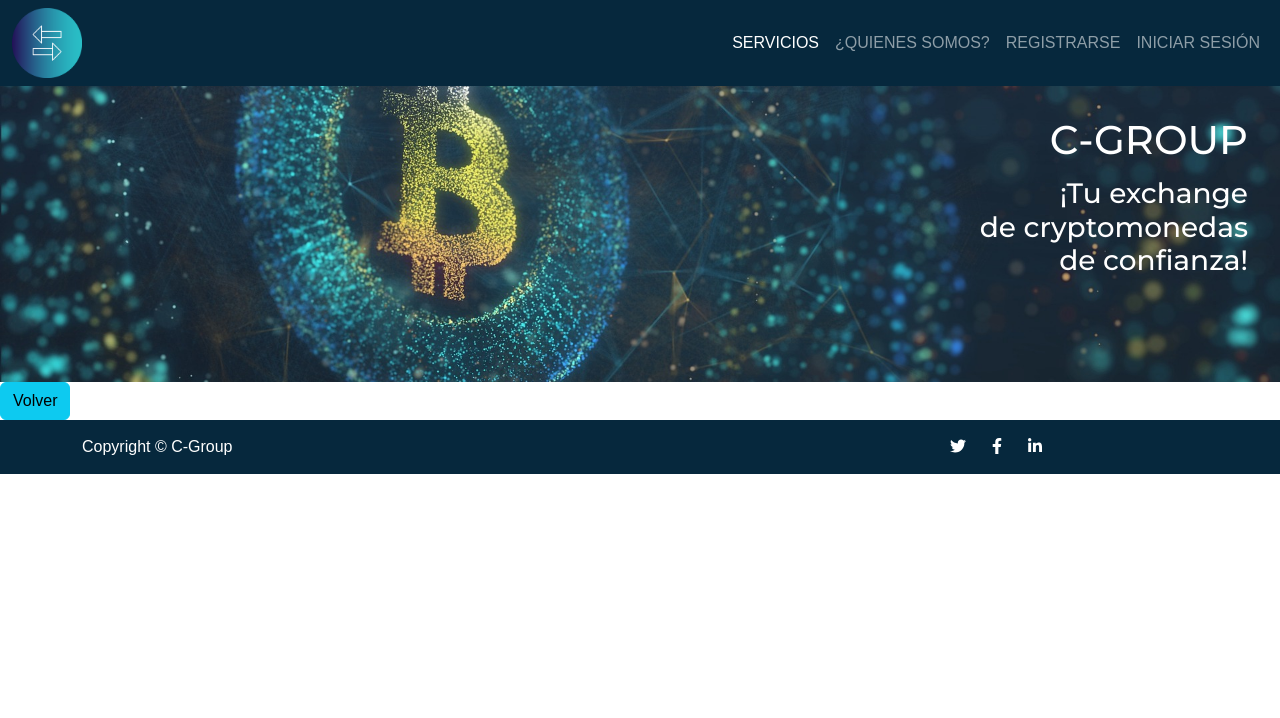
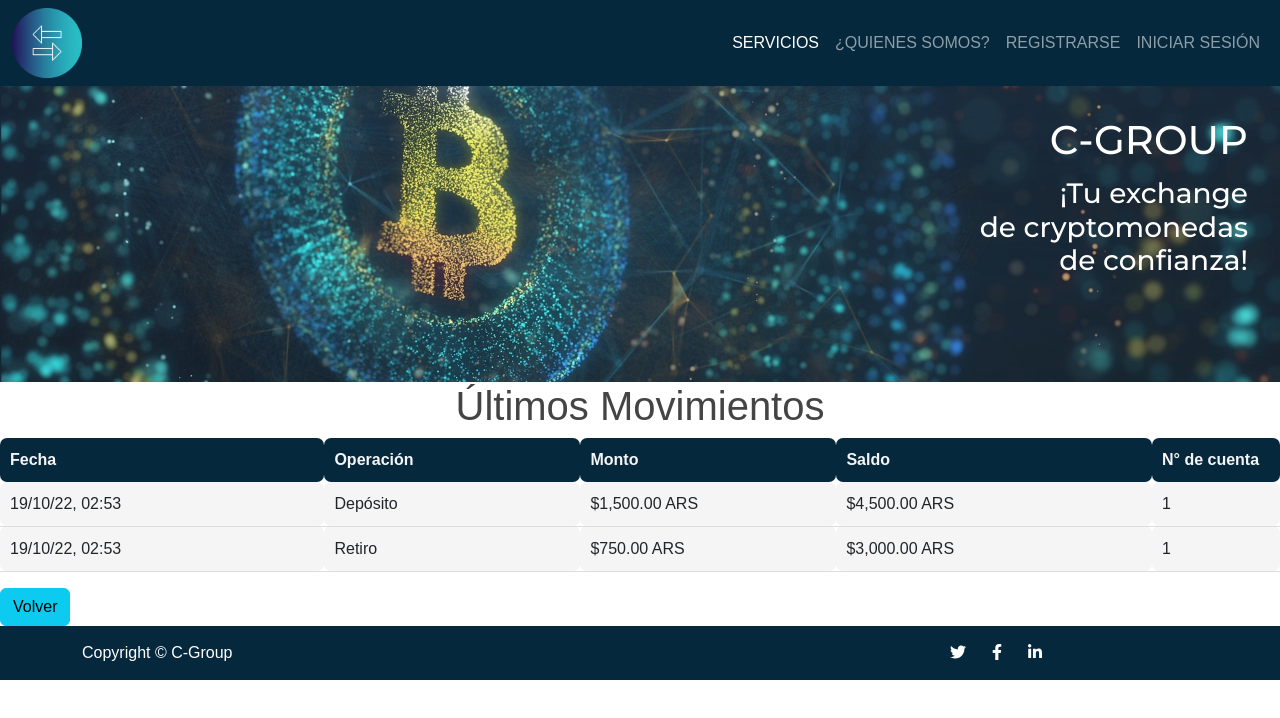
Before and after one commit to pilCbaNet/fsnet3-team3, an Angular app in the folder CryptoExchange/: page /movimientos/ARS in a window 1280 px wide. Shown: the top 718 px of the page. Built offline with nearby package versions, Linux system fonts and the light colour scheme; data requests are answered from the project's data file.

Commit message:
Ahora últimos movimientos está dividido en ARS/BTC

```diff
--- a/CryptoExchange/db.json
+++ b/CryptoExchange/db.json
@@ -95,7 +95,7 @@
       "monto": 1500.00,
       "numeroDeCuenta": 1,
       "saldo": 4500.00,
-      "detalle": "/movimientos/4",
+      "detalle": "/detalles/4",
       "moneda": "ARS",
       "comprobante": "004",
       "concepto": "Varios"
@@ -106,7 +106,7 @@
       "monto": 17.00,
       "numeroDeCuenta": 2,
       "saldo": 30.00,
-      "detalle": "/movimientos/3",
+      "detalle": "/detalles/3",
       "moneda": "BTC",
       "comprobante": "003",
       "concepto": "Varios"
@@ -117,7 +117,7 @@
       "monto": 750.00,
       "numeroDeCuenta": 1,
       "saldo": 3000.00,
-      "detalle": "/movimientos/2",
+      "detalle": "/detalles/2",
       "moneda": "ARS",
       "comprobante": "002",
       "concepto": "Varios"
@@ -128,7 +128,7 @@
       "monto": 13.00,
       "numeroDeCuenta": 2,
       "saldo": 10.00,
-      "detalle": "/movimientos/1",
+      "detalle": "/detalles/1",
       "moneda": "BTC",
       "comprobante": "001",
       "concepto": "Varios"
@@ -145,5 +145,56 @@
   "cuenta": "BTC",
   "saldo": "30.00"
 }
+  ],
+  "movimientosEnARS":[
+    {
+      "id": 1,
+      "operacion": "Depósito",
+      "monto": 1500.00,
+      "numeroDeCuenta": 1,
+      "saldo": 4500.00,
+      "detalle": "/detalles/0",
+      "moneda": "ARS",
+      "comprobante": "004",
+      "concepto": "Varios"
+    },
+    {
+      "id": 2,
+      "operacion": "Retiro",
+      "monto": 750.00,
+      "numeroDeCuenta": 1,
+      "saldo": 3000.00,
+      "detalle": "/detalles/2",
+      "moneda": "ARS",
+      "comprobante": "002",
+      "concepto": "Varios"
+    }
+
+  ],
+  "movimientosEnBTC":[
+
+    {
+      "id": 2,
+      "operacion": "Depósito",
+      "monto": 17.00,
+      "numeroDeCuenta": 2,
+      "saldo": 27.00,
+      "detalle": "/detalles/1",
+      "moneda": "BTC",
+      "comprobante": "003",
+      "concepto": "Varios"
+    },
+
+    {
+      "id": 4,
+      "operacion": "Retiro",
+      "monto": 13.00,
+      "numeroDeCuenta": 2,
+      "saldo": 10.00,
+      "detalle": "/detalles/3",
+      "moneda": "BTC",
+      "comprobante": "001",
+      "concepto": "Varios"
+    }
   ]
 }
--- a/CryptoExchange/src/app/app-routing.module.ts
+++ b/CryptoExchange/src/app/app-routing.module.ts
@@ -19,8 +19,8 @@ const routes: Routes = [
   { path: 'login', component: LoginComponent },
   { path: 'signup', component: SignupComponent },
   { path: 'dashboard', component: DashboardComponent },
-  { path: 'movimientos', component: MovimientosComponent },
-  { path: 'movimientos/:movimiento', component: DetallesMovimientosComponent },
+  { path: 'movimientos/:moneda', component: MovimientosComponent },
+  { path: 'detalles/:movimiento', component: DetallesMovimientosComponent },
   { path: '', redirectTo: '/home', pathMatch: 'full' },
   { path: '**', component: NotFoundComponent }
 ];
--- a/CryptoExchange/src/app/pages/dashboard/dashboard.component.html
+++ b/CryptoExchange/src/app/pages/dashboard/dashboard.component.html
@@ -8,7 +8,7 @@
         </div>
         <div class="card-body">
           <h5><i class="bi bi-currency-dollar"></i>{{ saldos[0].saldo }}</h5>
-          <a href="/movimientos" routerLink="/movimientos" class="btn btn-info"
+          <a href="/movimientos" [routerLink]="['/movimientos','ARS']" class="btn btn-info"
             >Últimos movimientos</a
           >
         </div>
@@ -26,7 +26,7 @@
           <h5><i class="bi bi-currency-bitcoin"></i>{{ saldos[1].saldo }}</h5>
           <a
             href="/movimientos"
-            routerLink="/movimientos"
+            [routerLink]="['/movimientos', 'BTC']"
             class="btn btn-info"
             style="--bs-btn-color: black"
             >Últimos movimientos</a
--- a/CryptoExchange/src/app/pages/detalles-movimientos/detalles-movimientos.component.html
+++ b/CryptoExchange/src/app/pages/detalles-movimientos/detalles-movimientos.component.html
@@ -1,10 +1,10 @@
 <div [ngSwitch]="movimiento">
-  <h1 *ngSwitchCase="1">Detalles del movimiento</h1>
-  <table *ngSwitchCase="1" class="container">
+  <h1 *ngSwitchCase="3">Detalles del movimiento</h1>
+  <table *ngSwitchCase="3" class="container">
     <thead>
       <th colspan="2">
-        Caja de ahorro en {{ movimientos[3].moneda }} ({{
-          movimientos[3].numeroDeCuenta
+        Caja de ahorro en {{ movimientosEnBTC[1].moneda }} ({{
+          movimientosEnBTC[1].numeroDeCuenta
         }})
       </th>
     </thead>
@@ -12,20 +12,20 @@
       <tr>
         <td><strong>Monto</strong></td>
         <td>
-          {{ movimientos[3].monto | currency }} {{ movimientos[3].moneda }}
+          {{ movimientosEnBTC[1].monto | currency }} {{ movimientosEnBTC[1].moneda }}
         </td>
       </tr>
       <tr>
         <td><strong>N° de comprobante</strong></td>
-        <td>{{ movimientos[3].comprobante }}</td>
+        <td>{{ movimientosEnBTC[1].comprobante }}</td>
       </tr>
       <tr>
         <td><strong>Concepto</strong></td>
-        <td>{{ movimientos[3].concepto }}</td>
+        <td>{{ movimientosEnBTC[1].concepto }}</td>
       </tr>
       <tr>
         <td><strong>Descripción</strong></td>
-        <td>{{ movimientos[3].operacion }}</td>
+        <td>{{ movimientosEnBTC[1].operacion }}</td>
       </tr>
       <tr>
         <td><strong>Fecha</strong></td>
@@ -33,6 +33,7 @@
       </tr>
     </tbody>
   </table>
+  <a *ngSwitchCase="3" [routerLink]="['/movimientos', 'BTC']" class="btn btn-info ">Volver</a>
 </div>
 
 <div [ngSwitch]="movimiento">
@@ -40,8 +41,8 @@
   <table *ngSwitchCase="2" class="container">
     <thead>
       <th colspan="2">
-        Caja de ahorro en {{ movimientos[2].moneda }} ({{
-          movimientos[2].numeroDeCuenta
+        Caja de ahorro en {{ movimientosEnARS[1].moneda }} ({{
+          movimientosEnARS[1].numeroDeCuenta
         }})
       </th>
     </thead>
@@ -49,20 +50,20 @@
       <tr>
         <td><strong>Monto</strong></td>
         <td>
-          {{ movimientos[2].monto | currency }} {{ movimientos[2].moneda }}
+          {{ movimientosEnARS[1].monto | currency }} {{ movimientosEnARS[1].moneda }}
         </td>
       </tr>
       <tr>
         <td><strong>N° de comprobante</strong></td>
-        <td>{{ movimientos[2].comprobante }}</td>
+        <td>{{ movimientosEnARS[1].comprobante }}</td>
       </tr>
       <tr>
         <td><strong>Concepto</strong></td>
-        <td>{{ movimientos[2].concepto }}</td>
+        <td>{{ movimientosEnARS[1].concepto }}</td>
       </tr>
       <tr>
         <td><strong>Descripción</strong></td>
-        <td>{{ movimientos[2].operacion }}</td>
+        <td>{{ movimientosEnARS[1].operacion }}</td>
       </tr>
       <tr>
         <td><strong>Fecha</strong></td>
@@ -70,15 +71,16 @@
       </tr>
     </tbody>
   </table>
+  <a *ngSwitchCase="2" [routerLink]="['/movimientos', 'ARS']" class="btn btn-info ">Volver</a>
 </div>
 
 <div [ngSwitch]="movimiento">
-  <h1 *ngSwitchCase="3">Detalles del movimiento</h1>
-  <table *ngSwitchCase="3" class="container">
+  <h1 *ngSwitchCase="1">Detalles del movimiento</h1>
+  <table *ngSwitchCase="1" class="container">
     <thead>
       <th colspan="2">
-        Caja de ahorro en {{ movimientos[1].moneda }} ({{
-          movimientos[1].numeroDeCuenta
+        Caja de ahorro en {{ movimientosEnBTC[1].moneda }} ({{
+          movimientosEnBTC[0].numeroDeCuenta
         }})
       </th>
     </thead>
@@ -86,20 +88,20 @@
       <tr>
         <td><strong>Monto</strong></td>
         <td>
-          {{ movimientos[1].monto | currency }} {{ movimientos[1].moneda }}
+          {{ movimientosEnBTC[0].monto | currency }} {{ movimientosEnBTC[0].moneda }}
         </td>
       </tr>
       <tr>
         <td><strong>N° de comprobante</strong></td>
-        <td>{{ movimientos[1].comprobante }}</td>
+        <td>{{ movimientosEnBTC[0].comprobante }}</td>
       </tr>
       <tr>
         <td><strong>Concepto</strong></td>
-        <td>{{ movimientos[1].concepto }}</td>
+        <td>{{ movimientosEnBTC[0].concepto }}</td>
       </tr>
       <tr>
         <td><strong>Descripción</strong></td>
-        <td>{{ movimientos[1].operacion }}</td>
+        <td>{{ movimientosEnBTC[0].operacion }}</td>
       </tr>
       <tr>
         <td><strong>Fecha</strong></td>
@@ -107,14 +109,15 @@
       </tr>
     </tbody>
 </table>
+<a *ngSwitchCase="1" [routerLink]="['/movimientos', 'BTC']" class="btn btn-info ">Volver</a>
 </div>
 <div [ngSwitch]="movimiento">
-  <h1 *ngSwitchCase="4">Detalles del movimiento</h1>
-  <table *ngSwitchCase="4" class="container">
+  <h1 *ngSwitchCase="0">Detalles del movimiento</h1>
+  <table *ngSwitchCase="0" class="container">
     <thead>
       <th colspan="2">
-        Caja de ahorro en {{ movimientos[0].moneda }} ({{
-          movimientos[0].numeroDeCuenta
+        Caja de ahorro en {{ movimientosEnARS[0].moneda }} ({{
+          movimientosEnARS[0].numeroDeCuenta
         }})
       </th>
     </thead>
@@ -122,20 +125,20 @@
       <tr>
         <td><strong>Monto</strong></td>
         <td>
-          {{ movimientos[0].monto | currency }} {{ movimientos[0].moneda }}
+          {{ movimientosEnARS[0].monto | currency }} {{ movimientosEnARS[0].moneda }}
         </td>
       </tr>
       <tr>
         <td><strong>N° de comprobante</strong></td>
-        <td>{{ movimientos[0].comprobante }}</td>
+        <td>{{ movimientosEnARS[0].comprobante }}</td>
       </tr>
       <tr>
         <td><strong>Concepto</strong></td>
-        <td>{{ movimientos[0].concepto }}</td>
+        <td>{{ movimientosEnARS[0].concepto }}</td>
       </tr>
       <tr>
         <td><strong>Descripción</strong></td>
-        <td>{{ movimientos[0].operacion }}</td>
+        <td>{{ movimientosEnARS[0].operacion }}</td>
       </tr>
       <tr>
         <td><strong>Fecha</strong></td>
@@ -143,5 +146,5 @@
       </tr>
     </tbody>
   </table>
+  <a *ngSwitchCase="0" [routerLink]="['/movimientos', 'ARS']" class="btn btn-info ">Volver</a>
 </div>
-<a href="/movimientos" routerLink="/movimientos" class="btn btn-info ">Volver</a>
--- a/CryptoExchange/src/app/pages/detalles-movimientos/detalles-movimientos.component.ts
+++ b/CryptoExchange/src/app/pages/detalles-movimientos/detalles-movimientos.component.ts
@@ -8,21 +8,27 @@ import { MovimientosService } from 'src/app/services/movimientos.service';
   styleUrls: ['./detalles-movimientos.component.css']
 })
 export class DetallesMovimientosComponent implements OnInit {
-  movimiento!: { numeroDeMovimiento:any };
-  movimientos:any;
+  movimiento!:any;
+  movimientosEnARS:any;
+  movimientosEnBTC:any;
   hoy = new Date();
 
   constructor(private rutaActiva: ActivatedRoute, private cuenta: MovimientosService ) { }
 
   ngOnInit(): void {
     this.rutaActiva.params.subscribe(
-      (params: Params) => {
+      params=> {
         this.movimiento = params['movimiento'];
       }
     );
-    this.cuenta.obtenerUltimosMovimientos().subscribe(data => {
+    this.cuenta.obtenerUltimosMovimientosEnARS().subscribe(data => {
       console.log(data);
-      this.movimientos = data;
+      this.movimientosEnARS = data;
+    })
+
+    this.cuenta.obtenerUltimosMovimientosEnBTC().subscribe(data => {
+      console.log(data);
+      this.movimientosEnBTC = data;
     })
 
 }
--- a/CryptoExchange/src/app/pages/movimientos/movimientos.component.html
+++ b/CryptoExchange/src/app/pages/movimientos/movimientos.component.html
@@ -1,6 +1,6 @@
-<div class="table-responsive">
+<div [ngSwitch]="tipoDeMoneda" class="table-responsive">
   <h1>Últimos Movimientos</h1>
-  <table class="table table-hover">
+  <table *ngSwitchCase="'ARS'" class="table table-hover">
     <thead>
       <th scope="col">Fecha</th>
       <th scope="col" style="width: 20%">Operación</th>
@@ -11,14 +11,35 @@
     <tbody data-link="row" class="rowlink">
       <!-- para que esto muestre datos, primero hay que levantar la API en la terminal con "json-server --watch db.json" -->
 
-      <tr *ngFor="let item of movimientos" role="button" routerLink={{item.detalle}}>
+      <tr *ngFor="let item of movimientosEnARS, index as i" role="button" routerLink={{item.detalle}}>
         <td>{{ hoy | date: "dd/MM/yy, hh:mm" }}</td>
-        <td>{{ item.operacion }}&nbsp;</td>
+        <td>{{ item.operacion }}</td>
         <td>{{ item.monto | currency }} {{item.moneda}}</td>
         <td>{{ item.saldo | currency}} {{item.moneda}}</td>
         <td>{{ item.numeroDeCuenta }}</td>
       </tr>
     </tbody>
   </table>
-  <a href="/dashboard" routerLink="/dashboard" class="btn btn-info">Volver</a>
-</div>
+  <table *ngSwitchCase="'BTC'" class="table table-hover">
+    <thead>
+      <th scope="col">Fecha</th>
+      <th scope="col" style="width: 20%">Operación</th>
+      <th scope="col" style="width: 20%">Monto</th>
+      <th scope="col">Saldo</th>
+      <th scope="col" style="width: 10%">N° de cuenta</th>
+    </thead>
+    <tbody data-link="row" class="rowlink">
+
+
+      <tr *ngFor="let item of movimientosEnBTC" role="button" routerLink={{item.detalle}}>
+        <td>{{ hoy | date: "dd/MM/yy, hh:mm" }}</td>
+        <td>{{ item.operacion }}</td>
+        <td>{{ item.monto | currency }} {{item.moneda}}</td>
+        <td>{{ item.saldo | currency}} {{item.moneda}}</td>
+        <td>{{ item.numeroDeCuenta }}</td>
+      </tr>
+    </tbody>
+  </table>
+<div>
+
+<a href="/dashboard" routerLink="/dashboard" class="btn btn-info">Volver</a>
--- a/CryptoExchange/src/app/pages/movimientos/movimientos.component.ts
+++ b/CryptoExchange/src/app/pages/movimientos/movimientos.component.ts
@@ -1,5 +1,7 @@
 import { Component, OnInit } from '@angular/core';
 import { MovimientosService } from 'src/app/services/movimientos.service';
+import { ActivatedRoute, Params} from '@angular/router';
+import { HttpParams } from '@angular/common/http';
 
 
 @Component({
@@ -9,14 +11,27 @@ import { MovimientosService } from 'src/app/services/movimientos.service';
 })
 export class MovimientosComponent implements OnInit {
   hoy = new Date();
-  movimientos: any;
-
-  constructor(private cuenta: MovimientosService) { }
+  movimientosEnARS: any;
+  movimientosEnBTC:any;
+  tipoDeMoneda!:any;
+  constructor(private cuenta: MovimientosService, private ruta:ActivatedRoute) { }
 
   ngOnInit(): void {
-    this.cuenta.obtenerUltimosMovimientos().subscribe(data => {
+    this.cuenta.obtenerUltimosMovimientosEnARS().subscribe(data => {
       console.log(data);
-      this.movimientos = data;
+      this.movimientosEnARS = data;
     })
+
+    this.cuenta.obtenerUltimosMovimientosEnBTC().subscribe(data => {
+      console.log(data);
+      this.movimientosEnBTC = data;
+    })
+
+    this.ruta.params.subscribe((params:Params) =>{
+      console.log(params['moneda'])
+      this.tipoDeMoneda = params['moneda'];
+    })
+
+
   }
 }
--- a/CryptoExchange/src/app/services/movimientos.service.ts
+++ b/CryptoExchange/src/app/services/movimientos.service.ts
@@ -9,9 +9,14 @@ export class MovimientosService {
 
   constructor(private http:HttpClient) { }
 
-  obtenerUltimosMovimientos():Observable<any>
+  obtenerUltimosMovimientosEnARS():Observable<any>
 {
-  return this.http.get('http://localhost:3000/movimientos')
+  return this.http.get('http://localhost:3000/movimientosEnARS')
+}
+
+obtenerUltimosMovimientosEnBTC():Observable<any>
+{
+  return this.http.get('http://localhost:3000/movimientosEnBTC')
 }
 
 obtenerSaldo():Observable<any>
```
Also changed, not shown: 1 other file (tests, documents, lock files or other folders). Lines whose indentation alone changed are shown as unchanged.
